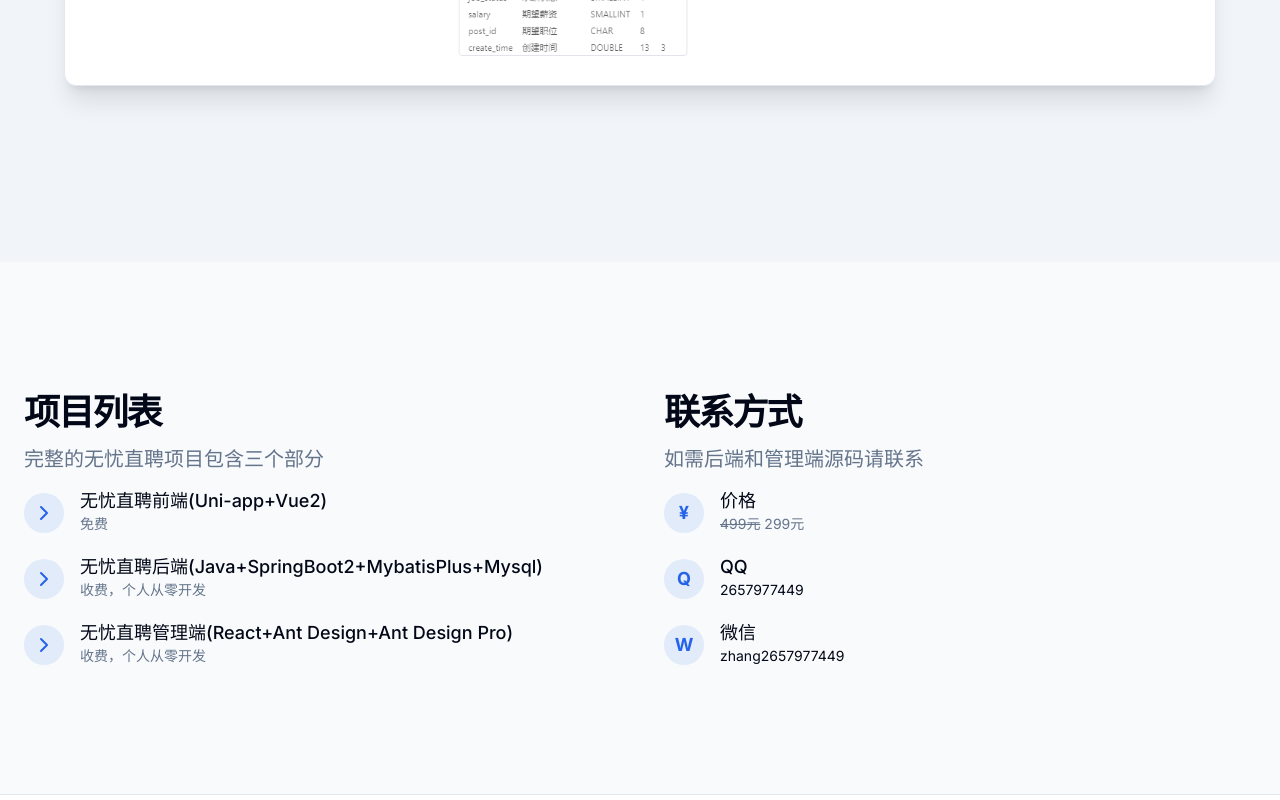
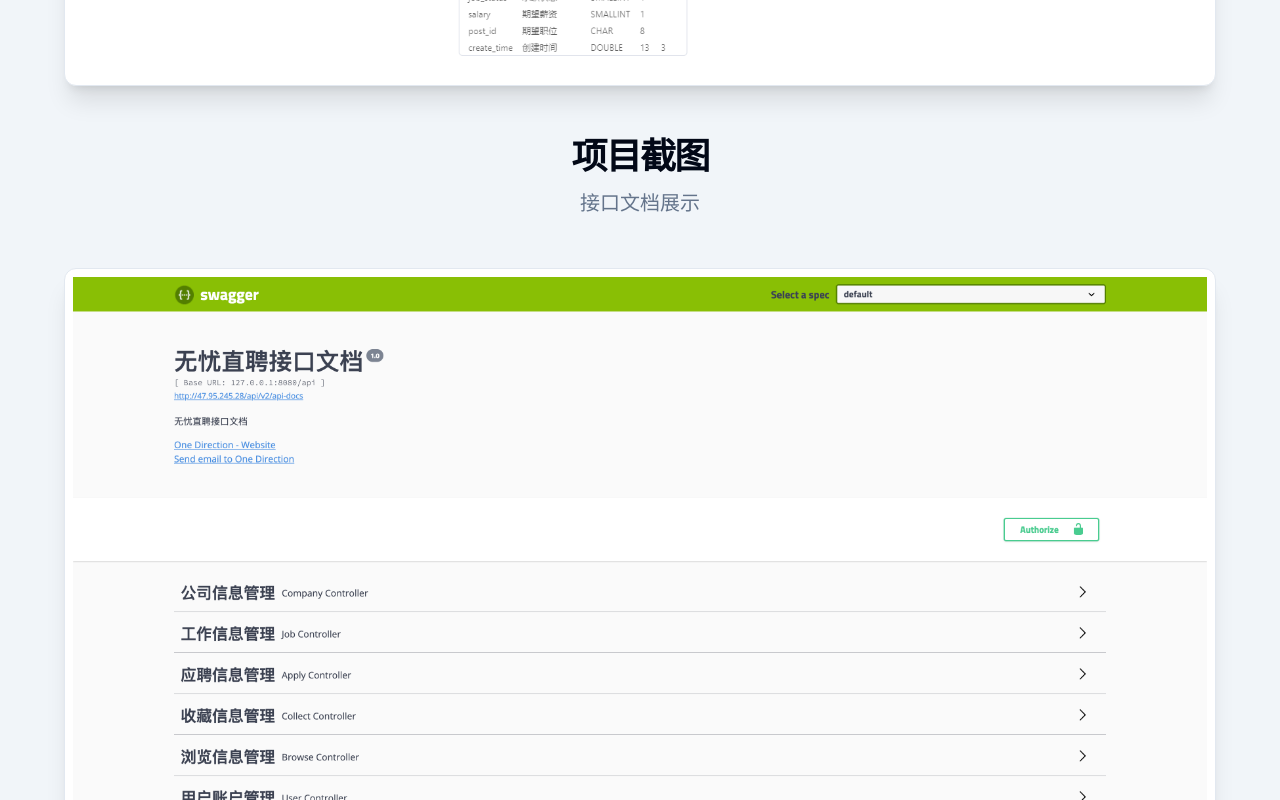
Before and after one commit to zhang2657977442/wuyou-docs, a Next.js app: page / in a window 1280 px wide. Shown: the part 6300-7100 px from the top of the page. Built offline with nearby package versions, Linux system fonts and the light colour scheme.

Commit message:
feat: 新增接口文档截图

```diff
--- a/app/page.tsx
+++ b/app/page.tsx
@@ -441,6 +441,32 @@ export default function Home() {
                 </div>
               </div>
             </div>
+            <div className="flex flex-col items-center justify-center space-y-4 text-center">
+              <div className="space-y-2">
+                <h2 className="text-3xl font-bold tracking-tighter md:text-4xl/tight">
+                项目截图
+                </h2>
+                <p className="max-w-[900px] text-muted-foreground md:text-xl/relaxed lg:text-base/relaxed xl:text-xl/relaxed">
+                  接口文档展示
+                </p>
+              </div>
+            </div>
+            <div className="mx-auto grid max-w-6xl grid-cols-1 gap-8 py-12 md:grid-cols-2 lg:grid-cols-1">
+              <div className="overflow-hidden rounded-xl border bg-background shadow-xl flex items-center justify-center p-2">
+                <div
+                  className="relative w-full"
+                  style={{ maxWidth: "1280px", margin: "0 auto" }}
+                >
+                  <Image
+                    src="/images/api.png"
+                    alt="无忧直聘小程序接口文档截图"
+                    width={1280}
+                    height={560}
+                    className="w-auto h-auto mx-auto"
+                  />
+                </div>
+              </div>
+            </div>
           </div>
         </section>
 
```
Also changed, not shown: public/images/api.png (added).
